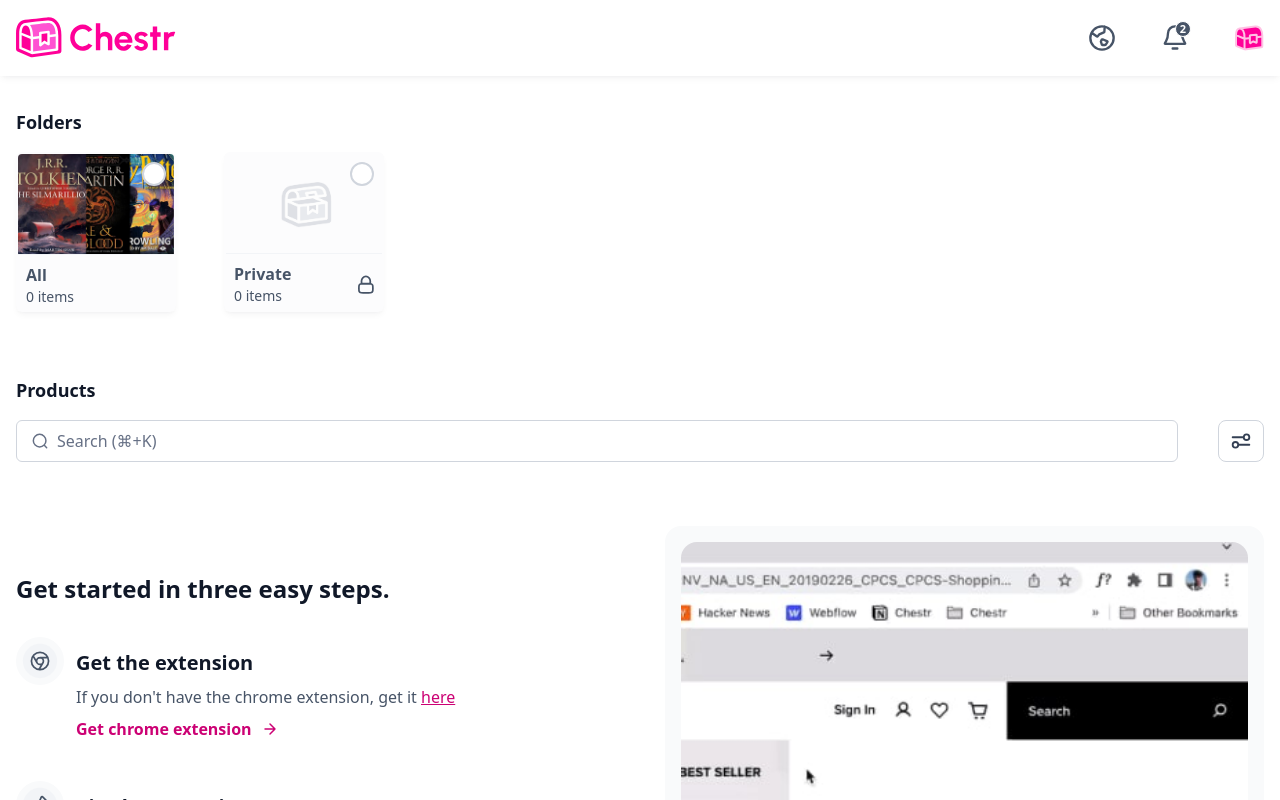
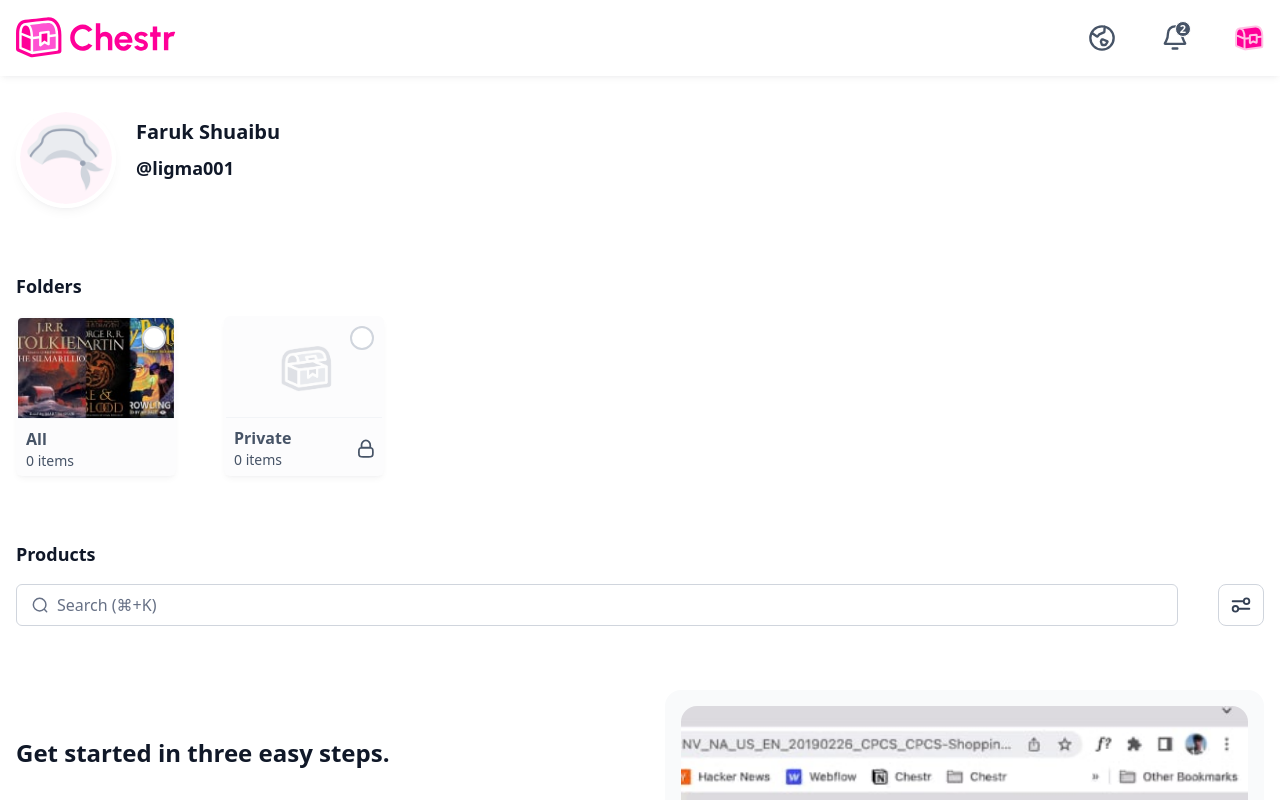
Before and after one commit to shap87/Chest-Next.js-Site, a Next.js app: page /profile in a window 1280 px wide. Shown: the top 800 px of the page. Built offline with nearby package versions, Linux system fonts and the light colour scheme; no server answers.

Commit message:
features: "Avatar" section on '/profile' page

```diff
--- a/components/common/H5/H5.tsx
+++ b/components/common/H5/H5.tsx
@@ -1,3 +1,11 @@
-export const H5 = ({ children }: any) => {
-  return <h5 className='mb-2 text-lg lg:text-xl font-semibold text-[#101828]'>{children}</h5>
+// libs
+import cn from "classnames";
+
+interface IH5 {
+  children: any,
+  classname?: string
 }
+
+export const H5 = ({ children, classname }: IH5) => {
+  return <h5 className={cn('mb-2 text-lg lg:text-xl font-semibold text-[#101828]', classname)}>{children}</h5>
+}
--- a/components/common/H6/H6.tsx
+++ b/components/common/H6/H6.tsx
@@ -1,3 +1,11 @@
-export const H6 = ({ children }: any) => {
-  return <h6 className='mb-4 text-base lg:text-lg font-semibold text-[#101828]'>{children}</h6>
+// libs
+import cn from "classnames";
+
+interface IH6 {
+  children: any,
+  classname?: string
 }
+
+export const H6 = ({ children, classname }: IH6) => {
+  return <h6 className={cn('mb-4 text-base lg:text-lg font-semibold text-[#101828]', classname)}>{children}</h6>
+}
--- a/pages/profile.tsx
+++ b/pages/profile.tsx
@@ -18,6 +18,19 @@
     <Layout
       title='Profile | Chestr'
       description="Profile | Chestr">
+      <section className='py-4 md:py-8'>
+        <div className='container'>
+          <div className='flex items-center'>
+            <img
+              className={cn('border-4 border-white w-[100px] h-[100px] rounded-full object-cover', styles.avatar)}
+              src={'./images/avatar.png'} alt='' />
+            <div className='ml-5'>
+              <H5 classname='font-normal mb-1'>Faruk Shuaibu</H5>
+              <H6 classname='mb-0'>@ligma001</H6>
+            </div>
+          </div>
+        </div>
+      </section>
       <section className='py-4 md:py-8'>
         <div className='container'>
           <H6>Folders</H6>
--- a/styles/profile.module.scss
+++ b/styles/profile.module.scss
@@ -1,3 +1,8 @@
+.avatar {
+  box-shadow: 0 5.61111px 11.2222px -2.80556px rgba(16, 24, 40, 0.05),
+              0px 2.80556px 5.61111px -2.80556px rgba(16, 24, 40, 0.04);
+}
+
 .folders {
   .folder {
     @apply overflow-hidden relative bg-[#FCFCFD] border-2 border-transparent rounded-md w-40 h-40 flex flex-col transition-all cursor-pointer;
```
Also changed, not shown: public/images/avatar.png (added), public/images/folder-1.jpg.
